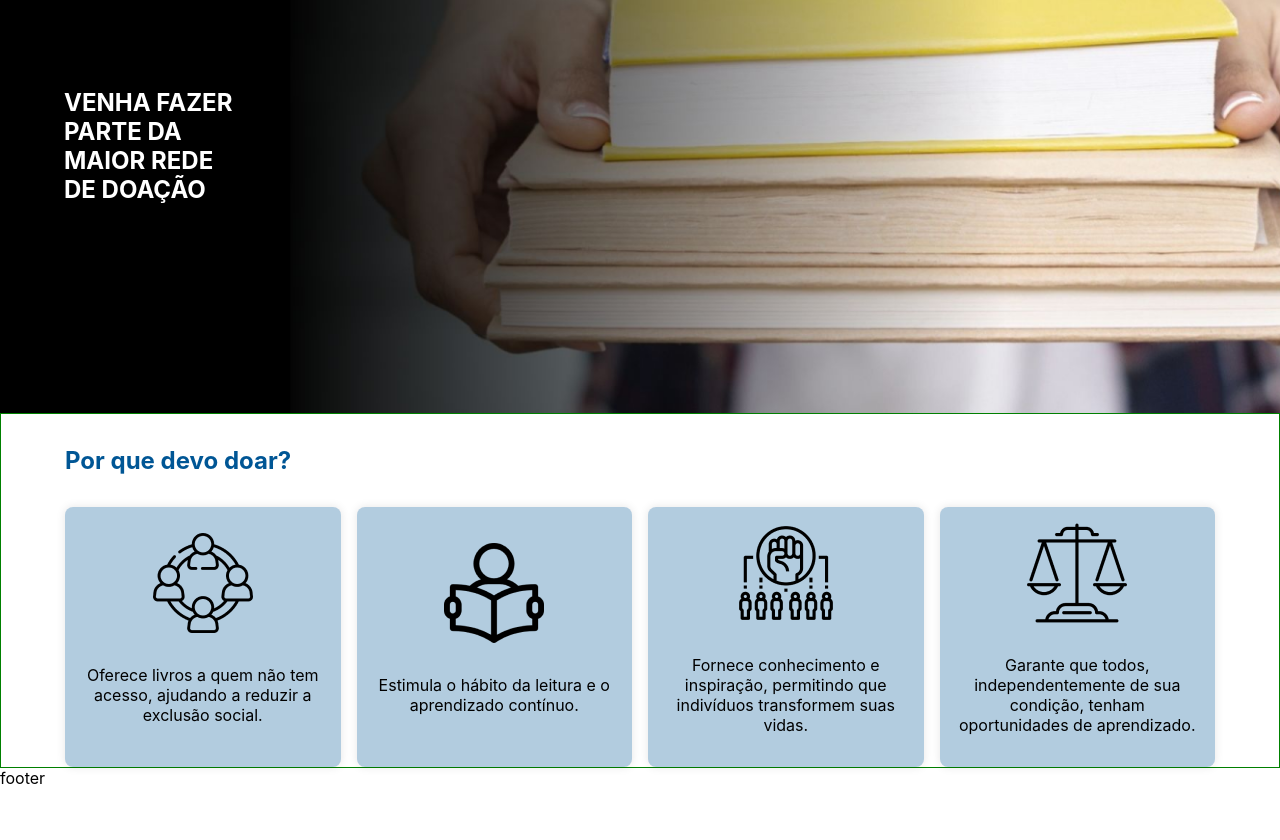
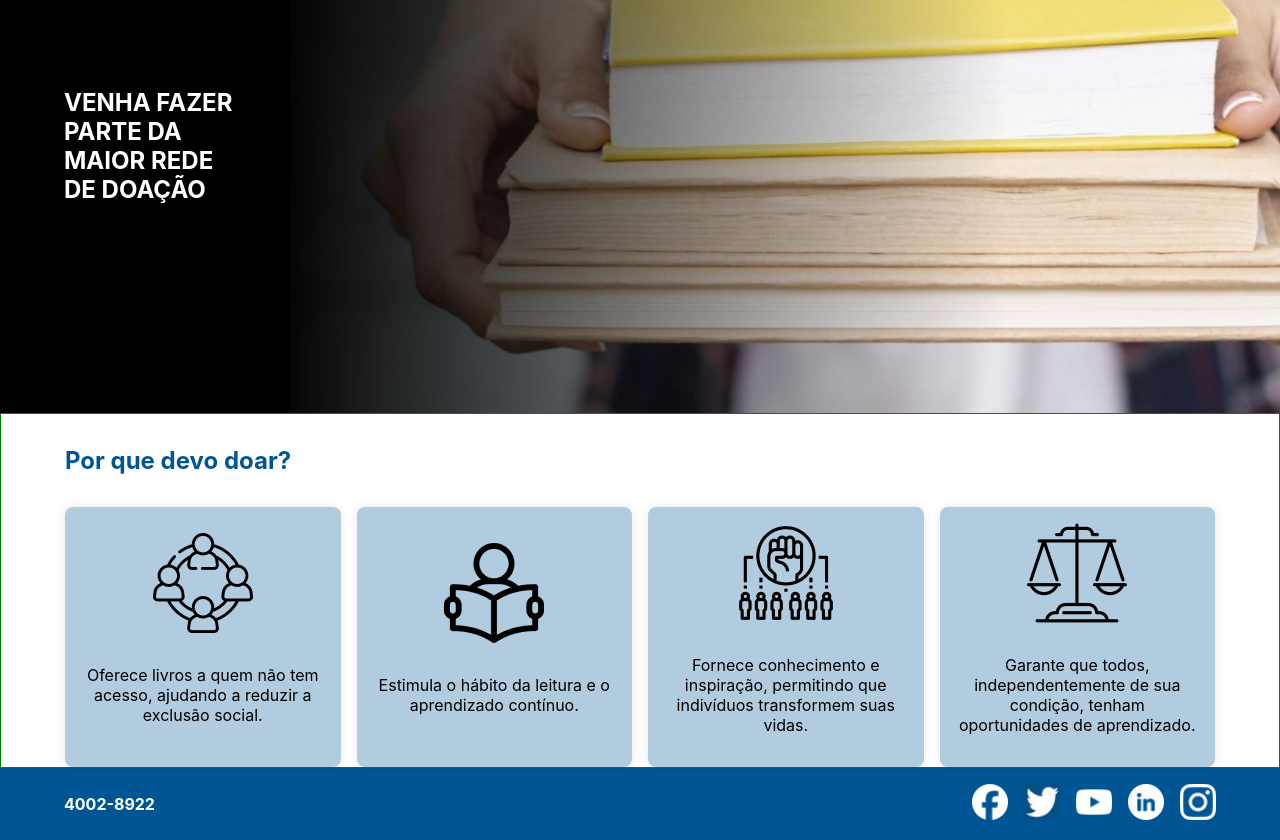
Before and after one commit to argelhr/VNW---desafio-final-mod-1, a React (Vite) app: page / in a window 1280 px wide. Shown: the part 219-1059 px from the top of the page. Before the commit the page ends 1007 px from the top, so only its background shows below. Built offline with nearby package versions, Linux system fonts and the light colour scheme.

Commit message:
feat: finalizando footer

```diff
--- a/src/components/Footer/index.jsx
+++ b/src/components/Footer/index.jsx
@@ -1,10 +1,49 @@
 import React from "react";
-import style from "./styles.module.css";
+import style from "./styles.module.scss";
+import facebook from "../../assets/facebook.png";
+import x from "../../assets/x.png";
+import youtube from "../../assets/youtube.png";
+import linkedin from "../../assets/linkedin.png";
+import instagram from "../../assets/instagram.png";
 
 const Footer = () => {
   return (
     <footer>
-      <p>footer</p>
+      <div className={style.footer_container}>
+        <a href="https://www.youtube.com/watch?v=JQuqkk7deOc" target="_blank" rel="noopener noreferrer" aria-label="Ligar para o número 4 0 0 2 2 8 9 2 2 e pedir playstation, playstation, playstation">
+          4002-8922
+        </a>
+        <aside>
+          <ul>
+            <li>
+              <a href="https://www.facebook.com" target="_blank" rel="noopener noreferrer" aria-label="Link para a página do Facebook">
+                <img src={facebook} alt="Logotipo do Facebook" />
+              </a>
+            </li>
+            <li>
+              <a href="https://twitter.com" target="_blank" rel="noopener noreferrer" aria-label="Link para a página do X">
+                <img src={x} alt="Logotipo do Twitter" />
+              </a>
+            </li>
+            <li>
+              <a href="https://www.youtube.com" target="_blank" rel="noopener noreferrer" aria-label="Link para a página do YouTube">
+                <img src={youtube} alt="Logotipo do YouTube" />
+              </a>
+            </li>
+            <li>
+              <a href="https://www.linkedin.com" target="_blank" rel="noopener noreferrer" aria-label="Link para a página do LinkedIn">
+                <img src={linkedin} alt="Logotipo do LinkedIn" />
+              </a>
+            </li>
+            <li>
+              <a href="https://www.instagram.com" target="_blank" rel="noopener noreferrer" aria-label="Link para a página do Instagram">
+                <img src={instagram} alt="Logotipo do Instagram" />
+              </a>
+            </li>
+          </ul>
+        </aside>
+      </div>
+      <div className={style.footer_container}></div>
     </footer>
   );
 };
--- a/src/components/Footer/styles.module.scss
+++ b/src/components/Footer/styles.module.scss
@@ -0,0 +1,44 @@
+footer {
+  display: block;
+  background: #005695;
+  padding: 16px 64px;
+}
+.footer_container {
+  margin: 0 auto;
+  display: flex;
+  justify-content: space-between;
+  background: #005695;
+  max-width: 1366px;
+  & > a {
+    display: flex;
+    align-items: center;
+    color: white;
+    font-weight: bold;
+    transition: all 0.3s;
+    &:hover {
+      filter: drop-shadow(0px 0px 1px white);
+    }
+  }
+  ul {
+    display: flex;
+    gap: 16px;
+    vertical-align: middle;
+    li {
+      a {
+        color: white;
+        text-decoration: none;
+        font-size: 14px;
+        font-weight: 500;
+        cursor: pointer;
+        img {
+          width: 36px;
+          height: 36px;
+          transition: all 0.3s;
+          &:hover {
+            filter: drop-shadow(0px 0px 1px white);
+          }
+        }
+      }
+    }
+  }
+}
--- a/src/pages/PageLayout/index.jsx
+++ b/src/pages/PageLayout/index.jsx
@@ -1,12 +1,13 @@
 import { Outlet } from "react-router-dom";
 import Header from "../../components/Header";
+import Footer from "../../components/Footer";
 
 const Layout = () => {
   return (
     <>
       <Header />
       <Outlet />
-      <footer>footer</footer>
+      <Footer />
     </>
   );
 };
```
